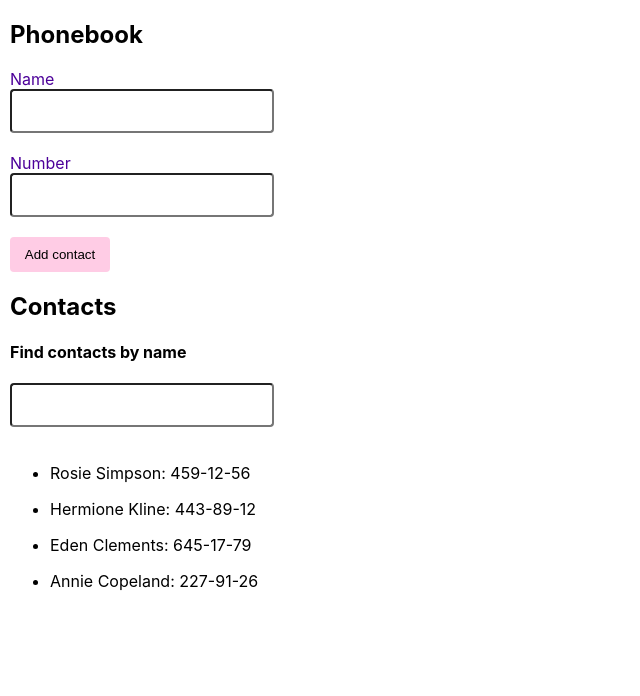
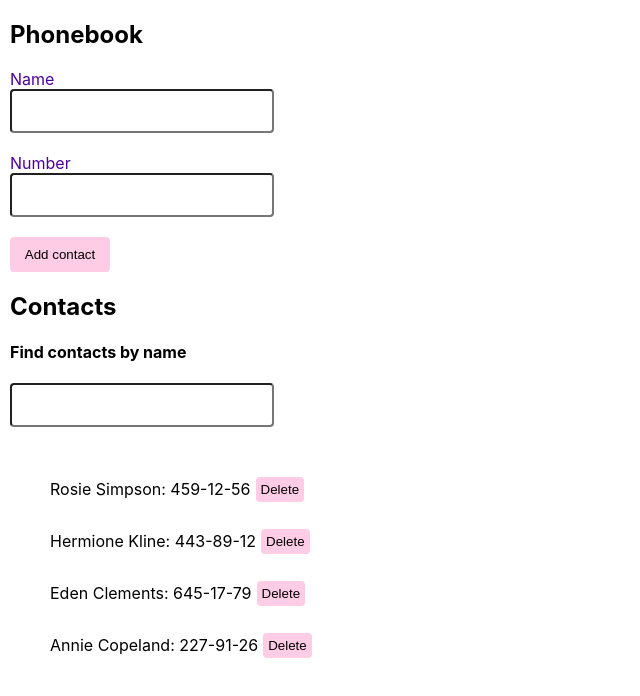
Before and after one commit to Heveliev/goit-react-hw-02-phonebook, a React (Create React App) app: page / in a window 1280 px wide. Shown: the top 696 px of the page, without its empty margins (0-640 px from the left). Built offline with nearby package versions, Linux system fonts and the light colour scheme.

Commit message:
add search contact and delete contact

```diff
--- a/package.json
+++ b/package.json
@@ -9,6 +9,7 @@
     "@testing-library/react": "^12.1.4",
     "@testing-library/user-event": "^13.5.0",
     "nanoid": "^4.0.1",
+    "notiflix": "^3.2.6",
     "react": "^18.1.0",
     "react-dom": "^18.1.0",
     "react-scripts": "5.0.1",
--- a/src/components/App.jsx
+++ b/src/components/App.jsx
@@ -4,6 +4,7 @@ import {InputBox} from './InputBox/InputBox';
 import {ContactList} from './ContactList/ContactList';
 import { nanoid } from 'nanoid';
 import {SearchContact} from './SearchContact/SearchContact';
+import { Notify } from 'notiflix/build/notiflix-notify-aio';
 
 
 
@@ -17,9 +18,22 @@ class App extends React.Component{
   }
 
   formSubmitHandler = data =>{
-    data.id = nanoid();
+
+    const {contacts} = this.state;
+    const {name,number} = data;
+       if (contacts.find(contact=>contact.name === name) ){
+        Notify.info(`${name} is already in contacts.`);
+        return
+
+       }
+       const newContact = {
+        id: nanoid(),
+        name,
+        number
+      };
+
     this.setState(({contacts})=>{
-      return {contacts: [data,...contacts]}
+      return {contacts: [newContact, ...contacts]}
     })
   }
 
@@ -29,15 +43,29 @@ searchHandle = evt =>{
 
 }
 
+filterContactsFunc = ()=>{
+  const normaliaedFilter = this.state.filter.toLowerCase();
+  return this.state.contacts.filter(contact=>contact.name.toLowerCase().includes(normaliaedFilter));
+}
+
+
+deleteContact = (contactId)=>{
+this.setState(prevState=>({
+  contacts: prevState.contacts.filter(contact=>contact.id !==contactId),})
+)
+}
+
   render(){
     const list = this.state.contacts.length;
+
+    const filterContacts = this.filterContactsFunc();
     return (<>
     <Section title='Phonebook' >
       <InputBox onSubmit={this.formSubmitHandler}/>
     </Section>
       <Section title='Contacts' >
       <SearchContact value={this.state.filter} onChange={this.searchHandle}/>
-        {list ? <ContactList values={this.state.contacts}/> : ''}
+        {list ? <ContactList onDeleteContact={this.deleteContact}  values={filterContacts}/> : ''}
       </Section>
       </>
         );
--- a/src/components/ContactItem/ContactItem.jsx
+++ b/src/components/ContactItem/ContactItem.jsx
@@ -1,14 +1,17 @@
 import PropTypes from 'prop-types';
+import { Item,Btn } from './ContactItem.styled';
 
-export const ContactItem = ({id,name,number}) => {
+export const ContactItem = ({id,name,number, onDeleteContact}) => {
 
     return (<>
-    <li id={id}><p>{name}: <span>{number}</span></p></li>
+    <Item id={id}><p>{name}: <span>{number}</span></p>
+    <Btn onClick={()=>onDeleteContact(id)} type='button'>Delete</Btn></Item>
         </>
     )
 }
 ContactItem.propTypes = {
     id: PropTypes.string.isRequired,
     name:PropTypes.string.isRequired,
-    number:PropTypes.string.isRequired
+    number:PropTypes.string.isRequired,
+    onDeleteContact: PropTypes.func.isRequired
 }
--- /dev/null
+++ b/src/components/ContactItem/ContactItem.styled.jsx
@@ -0,0 +1,22 @@
+import styled from '@emotion/styled';
+
+
+export const Item = styled.li`
+display:flex;
+align-items:center;
+text-align:center;
+flex-wrap:nowrap;
+`;
+
+export const Btn = styled.button`
+margin-left:5px;
+background-color:#FFCCE5;
+border:none;
+border-radius:4px;
+padding:5px;
+cursor:pointer;
+:hover,
+:focus{
+    border:2px solid #00FFFF;
+}
+`;
--- a/src/components/ContactList/ContactList.jsx
+++ b/src/components/ContactList/ContactList.jsx
@@ -1,7 +1,7 @@
 import { ContactItem } from "components/ContactItem/ContactItem";
+import PropTypes from 'prop-types';
 
-
-export const ContactList = ({values}) => {
+export const ContactList = ({values, onDeleteContact}) => {
 return(
     <>
     <ul>
@@ -9,9 +9,15 @@ return(
         key={value.id}
         id={value.id}
         name={value.name}
-        number={value.number}/>)}
+        number={value.number}
+        onDeleteContact={onDeleteContact}/>)}
 
     </ul>
     </>
 )
 }
+
+ContactList.propTypes ={
+    values: PropTypes.array.isRequired,
+    onDeleteContact: PropTypes.func.isRequired
+}
--- a/src/components/InputBox/InputBox.jsx
+++ b/src/components/InputBox/InputBox.jsx
@@ -2,27 +2,14 @@ import PropTypes from 'prop-types';
 import React from 'react';
 import { Input } from 'components/Input/Input';
 import { Box,Btn } from './InputBox.styled';
+import data from '../../data/data.json';
 
-
-const data = [{
-    titleBox: "Name",
-    type:"text",
-    name: "name",
-    pattern: "^[a-zA-Zа-яА-Я]+(([' -][a-zA-Zа-яА-Я ])?[a-zA-Zа-яА-Я]*)*$",
-    title: "Name may contain only letters, apostrophe, dash and spaces. For example Adrian,Jacob Mercer, Charles de Batz de Castelmore d'Artagnan", },
-    {
-    titleBox: "Number",
-    type:"tel",
-    name:"number",
     // pattern:"\+?\d{1,4}?[-.\s]?\(?\d{1,3}?\)?[-.\s]?\d{1,4}[-.\s]?\d{1,4}[-.\s]?\d{1,9}"
-    pattern: "[0-9]{3}-[0-9]{2}-[0-9]{2}",
-    title:"Phone number must be digits and can contain spaces, dashes, parentheses and can start with +",}];
 
    const INITIAL_STATE = {
         name: '',
         number: '',
       }
-
 
 class InputBox extends React.Component{
 
@@ -39,6 +26,7 @@ class InputBox extends React.Component{
 
       handleSubmit = evt => {
         evt.preventDefault();
+
         this.props.onSubmit({...this.state});
         this.reset();
       };
@@ -67,7 +55,8 @@ class InputBox extends React.Component{
 }
 export {InputBox}
 
-InputBox.propType ={
-value:PropTypes.string.isRequired ,
-onChange: PropTypes.func.isRequired
+
+
+InputBox.popTypes ={
+  onSubmit:PropTypes.func.isRequired
 }
--- a/src/components/SearchContact/SearchContact.jsx
+++ b/src/components/SearchContact/SearchContact.jsx
@@ -1,5 +1,5 @@
 import { Input } from "./SearchContact.styled";
-
+import PropTypes from 'prop-types';
 
 
 export const SearchContact = ({value, onChange})=>{
@@ -18,3 +18,7 @@ export const SearchContact = ({value, onChange})=>{
         </>
     )
 }
+SearchContact.propTypes = {
+    value:PropTypes.string.isRequired ,
+    onChange:PropTypes.func.isRequired
+}
--- /dev/null
+++ b/src/data/data.json
@@ -0,0 +1,13 @@
+[{
+    "titleBox": "Name",
+    "type":"text",
+    "name": "name",
+    "pattern": "^[a-zA-Zа-яА-Я]+(([' -][a-zA-Zа-яА-Я ])?[a-zA-Zа-яА-Я]*)*$",
+    "title": "Name may contain only letters, apostrophe, dash and spaces. For example Adrian,Jacob Mercer, Charles de Batz de Castelmore d'Artagnan" },
+    {
+    "titleBox": "Number",
+    "type":"tel",
+    "name":"number",
+    "pattern": "[0-9]{3}-[0-9]{2}-[0-9]{2}",
+    "title":"Phone number must be digits and can contain spaces, dashes, parentheses and can start with +"}
+]
```
Also changed, not shown: src/components/ContactList/ContactList.styled.jsx (added), 1 other file (tests, documents, lock files or other folders).
